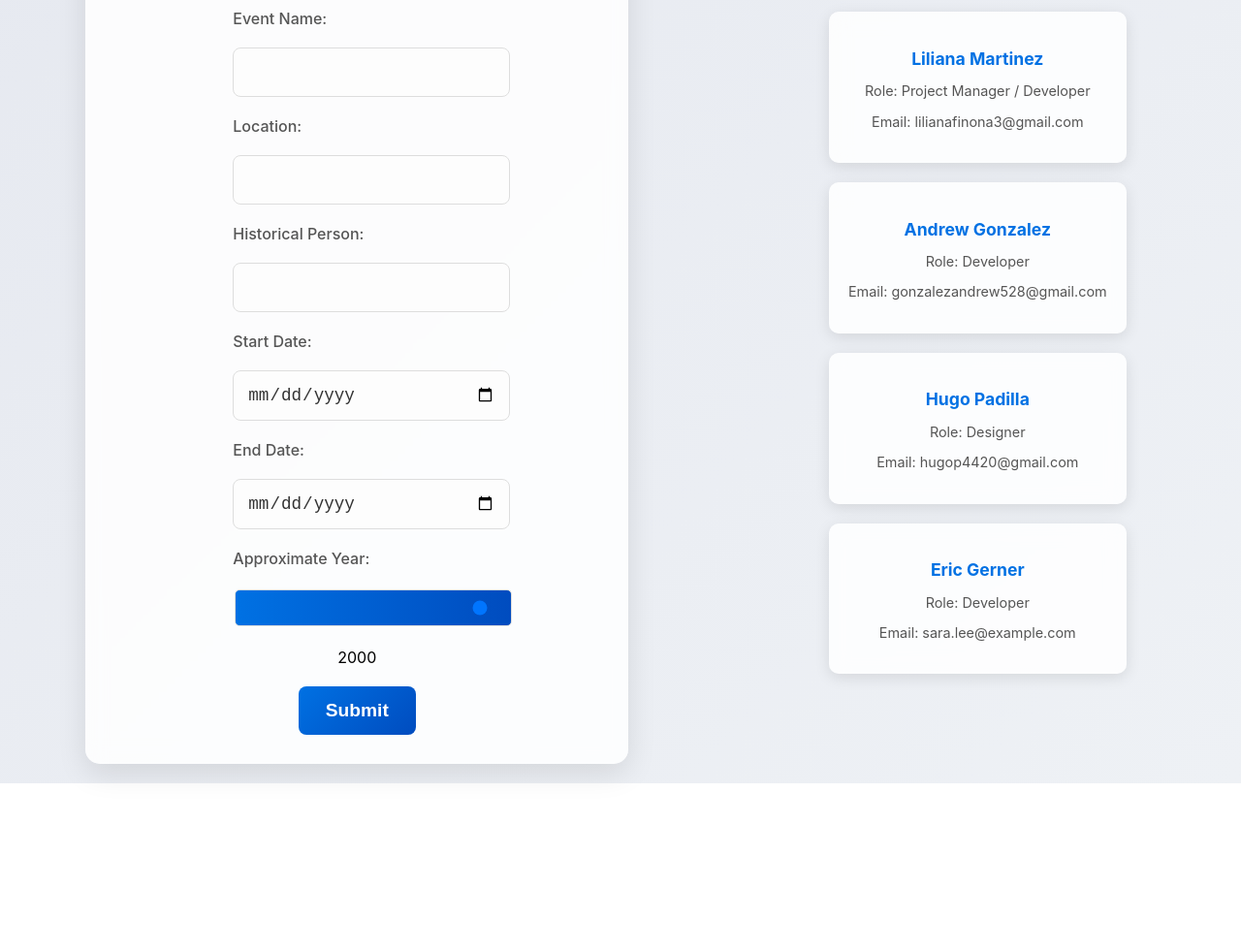
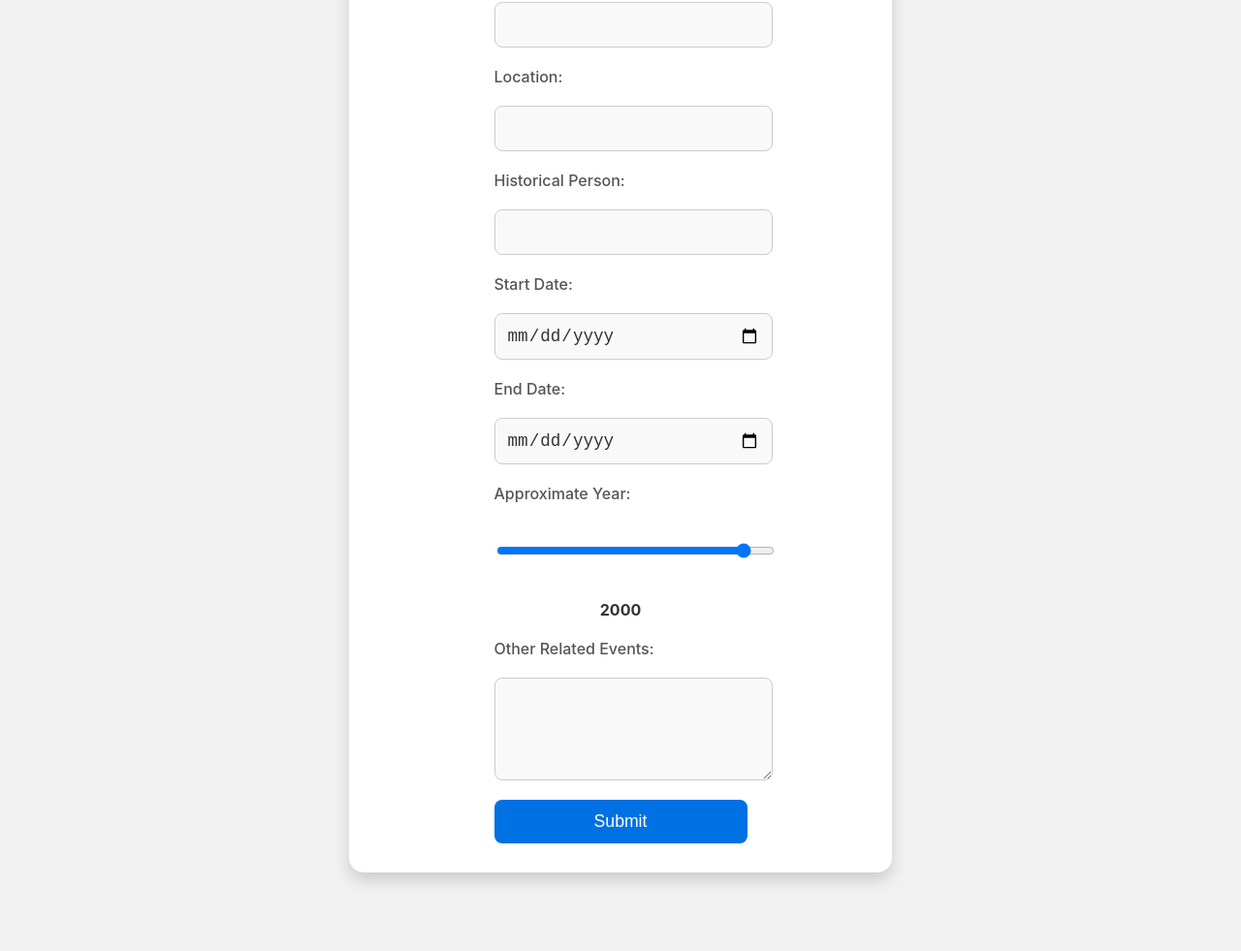
Before and after one commit to hpadi02/TimeForm, a website: page public/index.html in a window 1280 px wide. Shown: the part 179-1160 px from the top of the page at 97% size. Before the commit the page ends 987 px from the top, so only its background shows below. Drawn offline with Linux system fonts and the light colour scheme; files whose address does not match are found by name.

Commit message:
Revert "Major CSS/Html changes"
This reverts commit 11c03db4f42d2aafb48b4f3fa72b837bdb7ef6ed.

```diff
--- a/public/css/styles.css
+++ b/public/css/styles.css
@@ -1,43 +1,37 @@
 /* Base Styles */
 body {
-    background: linear-gradient(135deg, #e6e9f0 0%, #eef1f5 100%);
-    font-family: -apple-system, BlinkMacSystemFont, "Segoe UI", Roboto, "Open Sans", sans-serif;
+    background-color: #f1f1f1;
+    font-family: -apple-system, BlinkMacSystemFont, "Segoe UI", Roboto, Oxygen, Ubuntu, Cantarell, "Open Sans", "Helvetica Neue", sans-serif;
     display: flex;
     justify-content: center;
     align-items: center;
+    flex-direction: column;
     min-height: 100vh;
     margin: 0;
 }
 
-/* Main Container */
+/* Main Container - Centered Form */
 .container {
-    max-width: 500px;
-    width: 90%;
+    width: 100%;
+    max-width: 500px; /* Adjusts the max width of the form */
     padding: 30px;
-    background: rgba(255, 255, 255, 0.85);
-    backdrop-filter: blur(10px);
+    background-color: #ffffff;
     border-radius: 15px;
-    box-shadow: 0px 10px 30px rgba(0, 0, 0, 0.1);
+    box-shadow: 0px 8px 15px rgba(0, 0, 0, 0.15);
     text-align: center;
-    margin: 20px auto;
+    margin: 20px auto; /* Adjusts top and bottom margins for spacing */
     display: flex;
     flex-direction: column;
-    align-items: center;
-    justify-content: center;
-    transition: transform 0.3s ease;
+    align-items: center; /* Centers content within the form */
 }
 
-.container:hover {
-    transform: scale(1.01);
-}
 
 /* Header */
 h1 {
-    font-size: 2.4rem;
-    color: #222;
-    margin-bottom: 20px;
+    font-size: 2.2rem;
+    color: #333;
+    margin-bottom: 25px;
     font-weight: 600;
-    letter-spacing: -0.5px;
 }
 
 /* Form Elements */
@@ -58,70 +52,55 @@ input[type="text"],
 input[type="date"],
 input[type="range"],
 textarea {
-    padding: 14px;
-    border: 1px solid #ddd;
+    padding: 12px;
+    border: 1px solid #ccc;
     border-radius: 8px;
     font-size: 1.1rem;
     width: 100%;
-    background-color: #fdfdfd;
+    background-color: #f9f9f9;
     color: #333;
-    transition: border-color 0.3s ease;
 }
 
-input[type="text"]:focus,
-input[type="date"]:focus,
-textarea:focus {
-    border-color: #0071e3;
-    box-shadow: 0 4px 12px rgba(0, 113, 227, 0.2);
+textarea {
+    resize: vertical;
+    min-height: 80px;
 }
 
-/* Submit Button */
 button[type="submit"] {
-    background: linear-gradient(135deg, #0071e3 0%, #004cbf 100%);
+    background-color: #0071e3;
     color: #ffffff;
     border: none;
-    padding: 14px 28px;
+    padding: 12px;
     border-radius: 8px;
-    font-size: 1.2rem;
+    font-size: 1.1rem;
     cursor: pointer;
-    font-weight: 600;
-    transition: transform 0.3s ease, box-shadow 0.3s ease;
-    align-self: center;
+    font-weight: 500;
+    transition: background-color 0.3s;
 }
 
 button[type="submit"]:hover {
-    transform: translateY(-3px);
-    box-shadow: 0px 10px 20px rgba(0, 113, 227, 0.2);
+    background-color: #005bb5;
 }
 
 /* Slider */
 #date-slider {
     width: 100%;
-    -webkit-appearance: none;
-    appearance: none;
-    height: 8px;
-    background: linear-gradient(90deg, #0071e3 0%, #004cbf 100%);
-    border-radius: 5px;
+    margin-top: 8px;
 }
 
-#date-slider::-webkit-slider-thumb {
-    width: 20px;
-    height: 20px;
-    background-color: #0071e3;
-    border-radius: 50%;
-    cursor: pointer;
-    transition: background-color 0.3s ease;
-}
-
-#date-slider::-webkit-slider-thumb:hover {
-    background-color: #005bb5;
+#slider-value {
+    display: block;
+    margin-top: 8px;
+    font-weight: bold;
+    color: #333;
 }
 
 /* Contact Section */
 .contact-section {
+    width: 100%;
     max-width: 1000px;
     text-align: center;
-    margin: 50px auto;
+    margin-top: 50px;
     padding: 30px;
 }
 
@@ -131,43 +110,53 @@ button[type="submit"]:hover {
     margin-bottom: 20px;
 }
 
-/* Card Container */
 .card-container {
     display: grid;
-    grid-template-columns: repeat(auto-fill, minmax(250px, 1fr));
+    grid-template-columns: repeat(auto-fill, minmax(200px, 1fr));
     gap: 20px;
-    justify-content: center;
-    margin: 0 auto;
 }
 
-/* Card Styling */
 .card {
-    background-color: rgba(255, 255, 255, 0.85);
-    backdrop-filter: blur(10px);
-    padding: 20px;
+    background-color: #fff;
+    padding: 15px; /* Reduced padding for more compact look */
     border-radius: 10px;
-    box-shadow: 0px 4px 15px rgba(0, 0, 0, 0.1);
-    transition: transform 0.3s ease;
-    word-wrap: break-word;
-    min-width: 200px;
+    box-shadow: 0px 4px 10px rgba(0, 0, 0, 0.1);
+    text-align: center;
+    transition: transform 0.3s;
 }
 
 .card:hover {
-    transform: translateY(-5px) scale(1.02);
+    transform: translateY(-5px);
 }
 
 .card h3 {
-    font-size: 1.1rem;
+    font-size: 1.1rem; /* Reduced font size */
     color: #0071e3;
     margin-bottom: 6px;
 }
 
 .card p {
-    font-size: 0.9rem;
+    font-size: 0.9rem; /* Smaller font to prevent overflow */
     color: #555;
 }
 
-/* Overlay */
+/* Responsiveness */
+@media (max-width: 600px) {
+    .container {
+        padding: 20px;
+        width: 90%;
+    }
+
+    h1 {
+        font-size: 1.8rem;
+    }
+
+    .contact-section {
+        padding: 20px;
+    }
+}
+
+/* Overlay Styling */
 .overlay {
     position: fixed;
     top: 0;
@@ -175,12 +164,14 @@ button[type="submit"]:hover {
     width: 100%;
     height: 100%;
     background: rgba(0, 0, 0, 0.8);
-    display: none;
+    display: none; /* Hidden by default */
     justify-content: center;
     align-items: center;
     z-index: 1000;
+    overflow: hidden;
 }
 
+/* DeLorean Animation */
 .delorean {
     position: absolute;
     bottom: 20%;
@@ -210,31 +201,3 @@ button[type="submit"]:hover {
     0% { transform: scaleX(0); opacity: 1; }
     100% { transform: scaleX(1); opacity: 0; }
 }
-
-/* Responsiveness */
-@media (max-width: 600px) {
-    .container {
-        padding: 20px;
-        width: 90%;
-    }
-
-    h1 {
-        font-size: 1.8rem;
-    }
-
-    .contact-section {
-        padding: 20px;
-    }
-
-    .card-container {
-        grid-template-columns: 1fr;
-    }
-
-    .card h3 {
-        font-size: 1rem;
-    }
-
-    .card p {
-        font-size: 0.85rem;
-    }
-}
--- a/public/index.html
+++ b/public/index.html
@@ -11,6 +11,7 @@
     <div class="container">
         <h1>Enter Historical Event Details</h1>
         <form id="historical-event-form">
+            <!-- Input fields -->
             <label for="event-name">Event Name:</label>
             <input type="text" id="event-name" name="event-name" required>
 
@@ -20,20 +21,26 @@
             <label for="person-name">Historical Person:</label>
             <input type="text" id="person-name" name="person-name">
 
+            <!-- Date Range Fields -->
             <label for="start-date">Start Date:</label>
             <input type="date" id="start-date" name="start-date">
 
             <label for="end-date">End Date:</label>
             <input type="date" id="end-date" name="end-date">
 
+            <!-- Date Slider for Approximate Date -->
             <label for="date-slider">Approximate Year:</label>
             <input type="range" id="date-slider" name="date-slider" min="1500" max="2023" value="2000" step="1">
             <span id="slider-value">2000</span>
 
+            <!-- Related Events -->
+            <label for="related-events">Other Related Events:</label>
+            <textarea id="related-events" name="related-events" rows="3"></textarea>
+
+            <!-- Submit Button -->
             <button type="submit">Submit</button>
         </form>
     </div>
-
 
     <!-- Contact Section -->
     <section class="contact-section">
```
Lines whose indentation alone changed are shown as unchanged.
